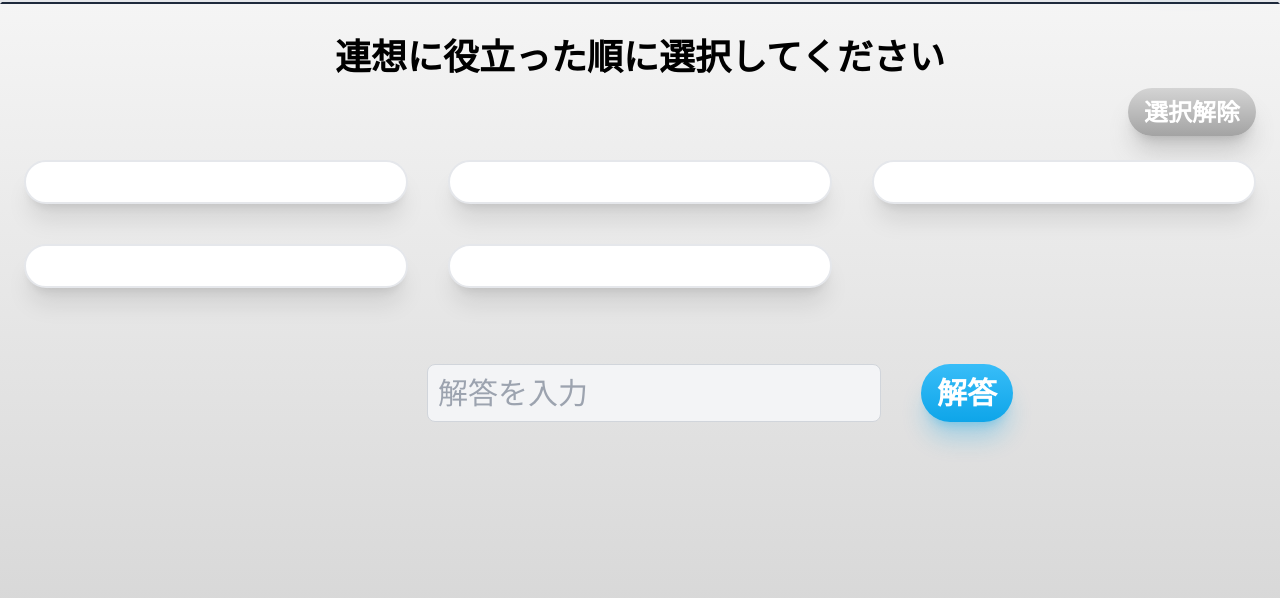
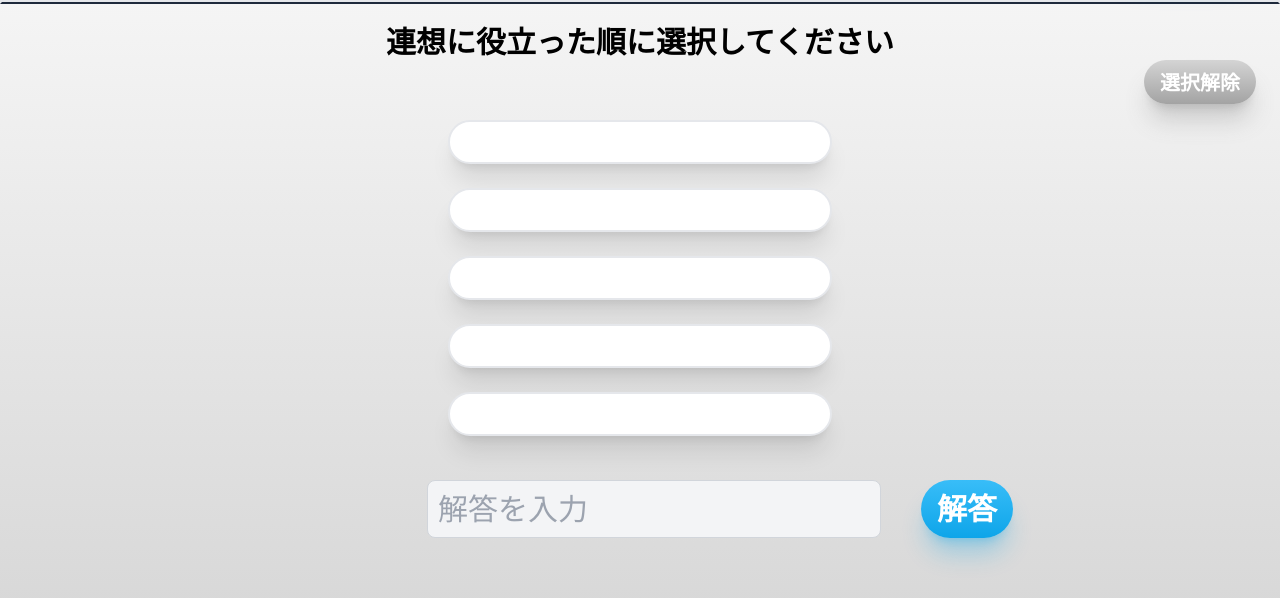
Before and after one commit to tomishima2904/shapley_association_game, a Django app: template game/templates/gaming.html in a window 1280 px wide; the page is wider, and only the part inside the window is pictured. Shown: the part 108-706 px from the top of that part. Run offline with Django 4.2, Linux system fonts and the light colour scheme; the template is opened without the code that fills it, so the values that code supplies are empty; parts of the project's set-up code (start-up, migrations or seed data) failed here and were passed over.

Commit message:
マージンの調整、フォントサイズの調整

```diff
--- a/game/templates/gaming.html
+++ b/game/templates/gaming.html
@@ -30,16 +30,16 @@
 
 </script>
 
-<div class="text-4xl text-center font-bold text-black mt-16 font-kosugi lg:mt-8">
+<div class="text-3xl text-center font-bold text-black mt-5 font-kosugi">
   連想に役立った順に選択してください
 </div>
 
-<div class="flex  flex-row justify-end mt-3 mr-3">
-  <button onclick="clearCheckboxes()" class="btn-clear right-2 text-2xl mr-3">選択解除</button>
+<div class="flex  flex-row justify-end mr-3">
+  <button onclick="clearCheckboxes()" class="btn-clear right-2 text-xl mr-3">選択解除</button>
 </div>
 
 <!-- 5つの刺激語をcheckbox形式で羅列している -->
-<div class="grid gap-4 grid-cols-1 lg:grid-cols-3 m-3 place-items-center">
+<div class="grid grid-cols-1 m-1 place-items-center">
   <div class="checkbox-wrapper">
     <input id="stimulus-1" type="checkbox" value="stimulus-1" name="stimulus" class="hidden peer">
     <label id="label-stimulus-1" for="stimulus-1" name="label-stimulus" class="checkbox-label">
@@ -81,12 +81,12 @@
   </div>
 </div>
 
-<div class="mb-5 text-4xl font-kosugi font-bold text-black text-center mt-5" id="q-sentence">
+<div class="mb-5 text-3xl font-kosugi font-bold text-black text-center mt-5" id="q-sentence">
   {{ q_sentence }}
 </div>
 
 
-<form id="answer-form" name="answer-form" class="w-full flex flex-row justify-center ml-20 mt-16 mb-6" method="POST">
+<form id="answer-form" name="answer-form" class="w-full flex flex-row justify-center ml-20 mt-8 mb-6" method="POST">
   {% csrf_token %}
   <!-- {{ form.answer }} Django独自のform -->
   <input id="user-answer" type="text" name="user-answer" required="required" placeholder="解答を入力"
--- a/static/css/style.css
+++ b/static/css/style.css
@@ -33,11 +33,11 @@ Custimize styles using @apply
 }
 
 .checkbox-label-content {
-  @apply w-full text-3xl font-kosugi font-bold text-gray-500;
+  @apply w-full text-lg font-kosugi font-bold text-gray-500;
 }
 
 .checkbox-icon-checked {
-  @apply text-white text-xl font-bold bg-sky-400 rounded-full px-3.5 py-1;
+  @apply text-white text-lg font-bold bg-sky-400 rounded-full px-3.5 py-1;
 }
 
 .checkbox-icon {
--- a/static/css/style_dist.css
+++ b/static/css/style_dist.css
@@ -531,6 +531,10 @@ video {
   margin: 0.75rem;
 }
 
+.m-1{
+  margin: 0.25rem;
+}
+
 .my-3\.5{
   margin-top: 0.875rem;
   margin-bottom: 0.875rem;
@@ -563,12 +567,8 @@ video {
   margin-top: 2rem;
 }
 
-.mt-16{
-  margin-top: 4rem;
-}
-
-.mt-3{
-  margin-top: 0.75rem;
+.mt-5{
+  margin-top: 1.25rem;
 }
 
 .mr-3{
@@ -577,10 +577,6 @@ video {
 
 .mb-5{
   margin-bottom: 1.25rem;
-}
-
-.mt-5{
-  margin-top: 1.25rem;
 }
 
 .ml-20{
@@ -688,10 +684,6 @@ video {
   justify-content: space-between;
 }
 
-.gap-4{
-  gap: 1rem;
-}
-
 .overflow-hidden{
   overflow: hidden;
 }
@@ -794,16 +786,6 @@ video {
   line-height: 1.75rem;
 }
 
-.text-4xl{
-  font-size: 2.25rem;
-  line-height: 2.5rem;
-}
-
-.text-2xl{
-  font-size: 1.5rem;
-  line-height: 2rem;
-}
-
 .text-3xl{
   font-size: 1.875rem;
   line-height: 2.25rem;
@@ -812,6 +794,11 @@ video {
 .text-5xl{
   font-size: 3rem;
   line-height: 1;
+}
+
+.text-4xl{
+  font-size: 2.25rem;
+  line-height: 2.5rem;
 }
 
 .font-bold{
@@ -987,8 +974,8 @@ Custimize styles using @apply
 .checkbox-label-content{
   width: 100%;
   font-family: Kosugi Maru;
-  font-size: 1.875rem;
-  line-height: 2.25rem;
+  font-size: 1.125rem;
+  line-height: 1.75rem;
   font-weight: 700;
   --tw-text-opacity: 1;
   color: rgb(107 114 128 / var(--tw-text-opacity));
@@ -1002,7 +989,7 @@ Custimize styles using @apply
   padding-right: 0.875rem;
   padding-top: 0.25rem;
   padding-bottom: 0.25rem;
-  font-size: 1.25rem;
+  font-size: 1.125rem;
   line-height: 1.75rem;
   font-weight: 700;
   --tw-text-opacity: 1;
@@ -1099,14 +1086,6 @@ Custimize styles using @apply
     margin-right: -2rem;
   }
 
-  .lg\:mt-8{
-    margin-top: 2rem;
-  }
-
-  .lg\:grid-cols-3{
-    grid-template-columns: repeat(3, minmax(0, 1fr));
-  }
-
   .lg\:px-8{
     padding-left: 2rem;
     padding-right: 2rem;
```
